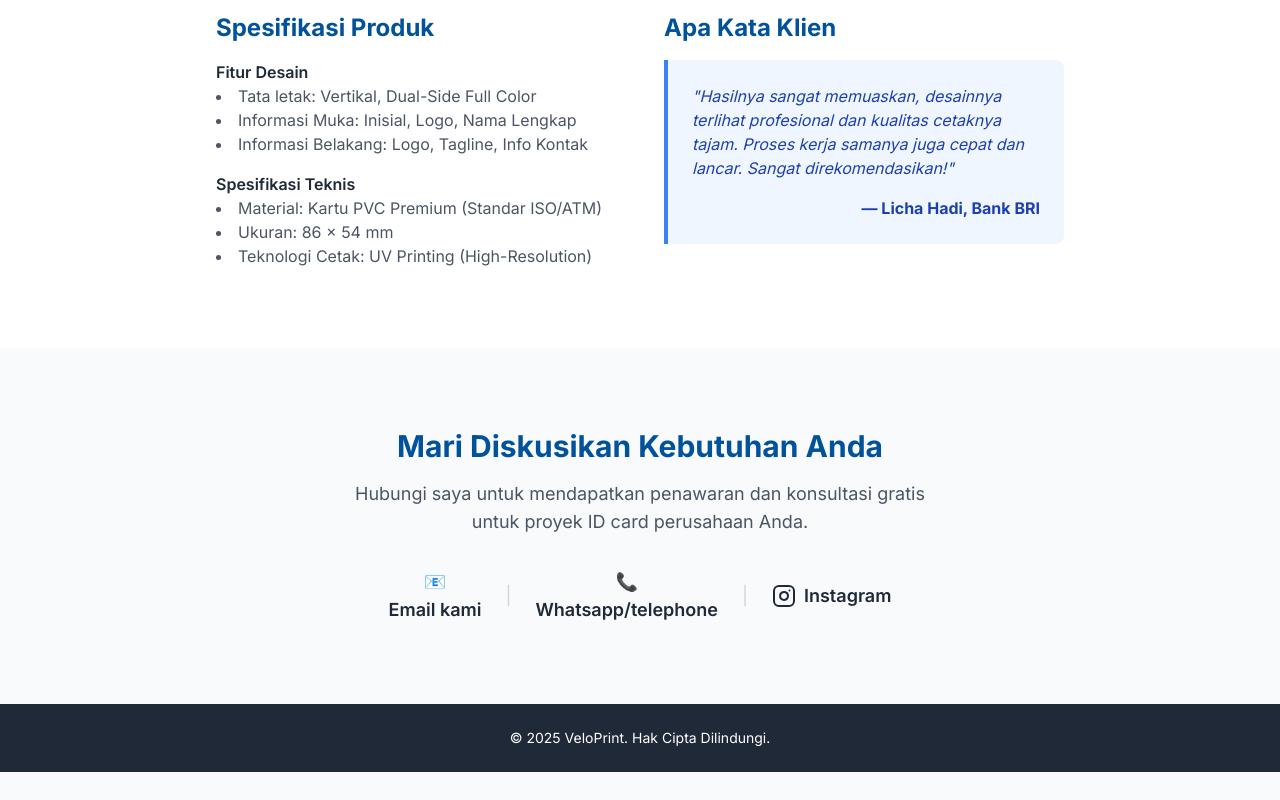
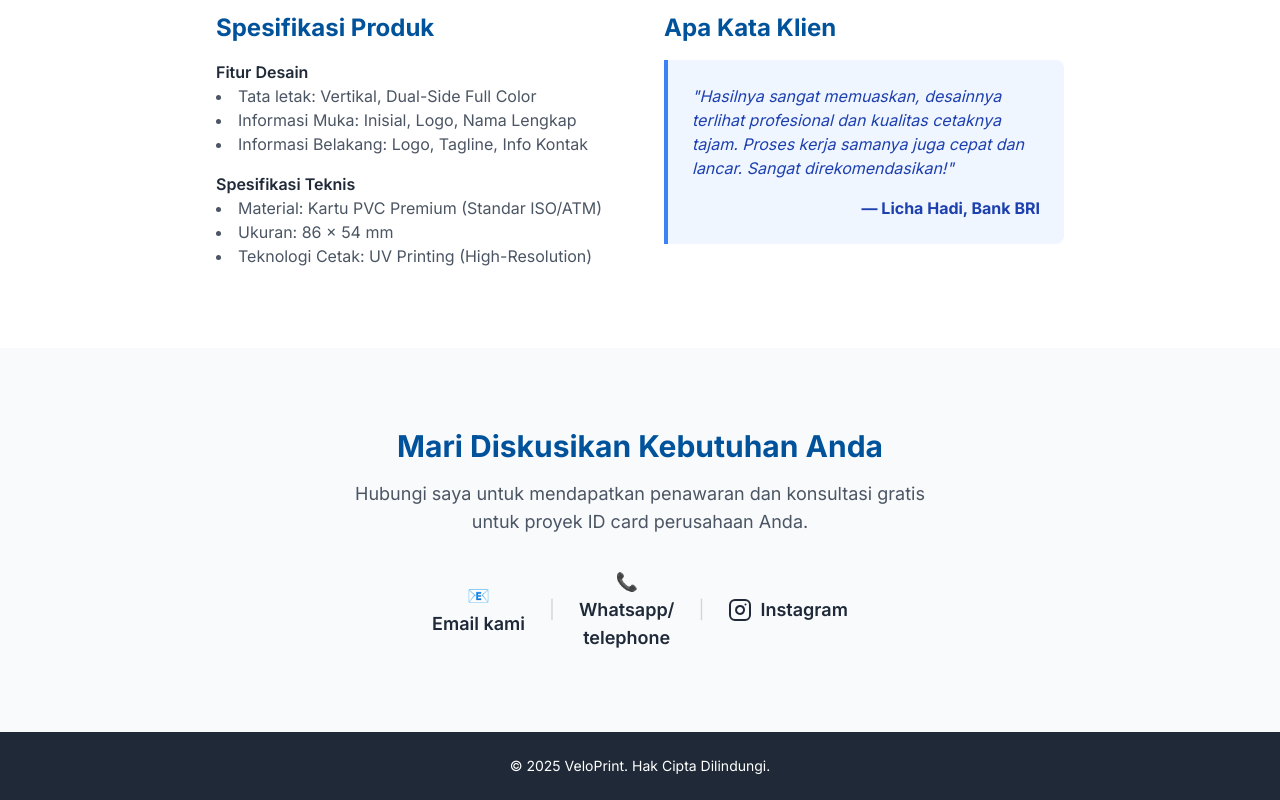
Before and after one commit to fuadfurwanto4/Portofolio, a plain HTML site: page index.html in a window 1280 px wide. Shown: the part 2364-3164 px from the top of the page. Before the commit the page ends 3136 px from the top, so only its background shows below. Drawn offline with nearby package versions, Linux system fonts and the light colour scheme.

Commit message:
Update index.html

```diff
--- a/index.html
+++ b/index.html
@@ -179,7 +179,7 @@
                 <div class="mt-8 inline-flex items-center space-x-6 text-lg">
                     <a href="mailto:fuadfurwanto@veloprintapp.com" class="font-semibold hover:bri-blue">📧</br>Email kami</a>
                     <span class="text-gray-300">|</span>
-                    <a href="tel:08988060024" class="font-semibold hover:bri-blue">📞</br>Whatsapp/telephone</a>
+                    <a href="tel:08988060024" class="font-semibold hover:bri-blue">📞</br>Whatsapp/</br>telephone</a>
                     <span class="text-gray-300">|</span>
                     <a href="https://www.instagram.com/veloprinting" target="_blank" class="font-semibold hover:bri-blue flex items-center">
                         <svg xmlns="http://www.w3.org/2000/svg" width="24" height="24" viewBox="0 0 24 24" fill="none" stroke="currentColor" stroke-width="2" stroke-linecap="round" stroke-linejoin="round" class="mr-2"><rect x="2" y="2" width="20" height="20" rx="5" ry="5"></rect><path d="M16 11.37A4 4 0 1 1 12.63 8 4 4 0 0 1 16 11.37z"></path><line x1="17.5" y1="6.5" x2="17.51" y2="6.5"></line></svg>
```
